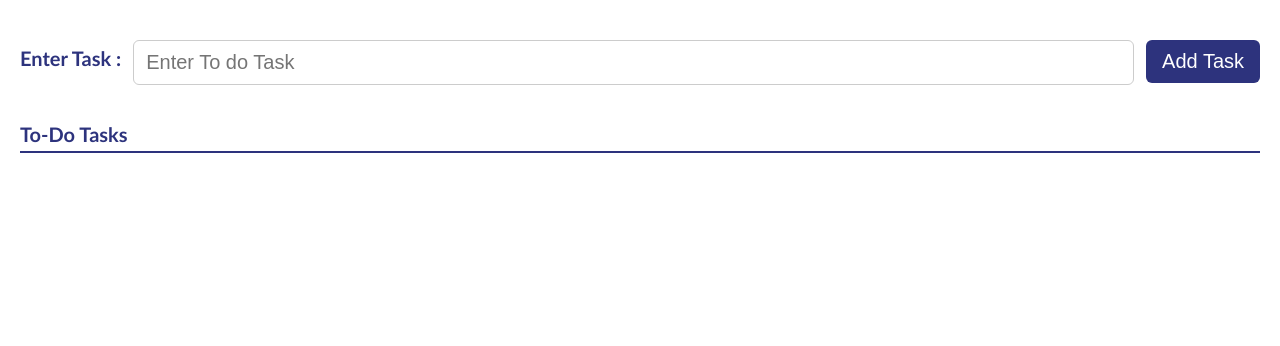
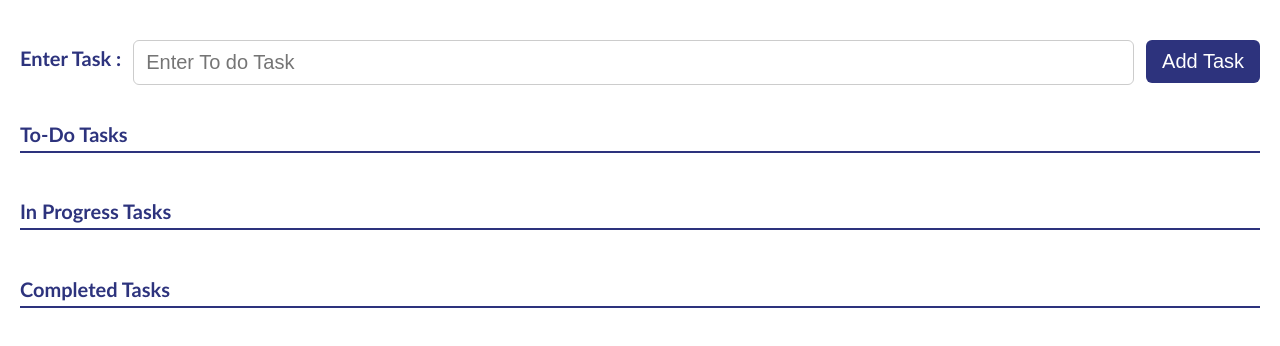
Before and after one commit to neha9029/Todo-FlexBox, a React (Create React App) app: page / in a window 1280 px wide. Shown: the top 346 px of the page. Built offline with nearby package versions, Linux system fonts and the light colour scheme.

Commit message:
added inprogress and completed tasks functions

```diff
--- a/src/App.js
+++ b/src/App.js
@@ -2,19 +2,37 @@ import { useState } from "react";
 
 export default function App() {
   const [task, setTask] = useState("");
-  const [todoTask, setTodoTask] = useState([]);
+  const [todoTasks, setTodoTasks] = useState([]);
+
+  const [inProgressTasks, setInProgressTasks] = useState([]);
+
+  const [completedTasks, setTasksToCompleted] = useState([]);
 
   function handleAddToList(task) {
     if (task.trim() === "") return;
 
-    setTodoTask((prev) => [...prev, task]);
+    setTodoTasks((prev) => [...prev, task]);
     setTask("");
+  }
+
+  function moveToInProgress(taskIndex) {
+    const task = todoTasks[taskIndex];
+    setInProgressTasks((prev) => [...prev, task]);
+    setTodoTasks((prev) => prev.filter((_, i) => i !== taskIndex));
+  }
+
+  function moveToCompleted(taskIndex) {
+    const task = inProgressTasks[taskIndex];
+    setTasksToCompleted((prev) => [...prev, task]);
+    setInProgressTasks((prev) => prev.filter((_, i) => i !== taskIndex));
   }
 
   return (
     <>
       <Task task={task} setTask={setTask} onAdd={handleAddToList} />
-      <TodoList tasks={todoTask} />
+      <TodoList tasks={todoTasks} onMove={moveToInProgress} />
+      <InProgressList tasks={inProgressTasks} onMove={moveToCompleted} />
+      <CompletedList tasks={completedTasks} />
     </>
   );
 }
@@ -37,16 +55,53 @@ function Task({ task, setTask, onAdd }) {
   );
 }
 
-function TodoList({ tasks }) {
+function TodoList({ tasks, onMove }) {
+  const [inProgressTask, setTaskInProgress] = useState([]);
+
+  function handleSetTaskInProgress(task) {
+    setTaskInProgress((prev) => [...prev, task]);
+    inProgressTask();
+  }
   return (
     <div className="todo-list">
       <h2 className="todo-task-label">To-Do Tasks</h2>
       {tasks.map((t, index) => (
         <div key={index} className="task-card">
           <span className="task-text">{t}</span>
-          <button className="inprogress-button">Move to in-progress</button>
+          <button className="inprogress-button" onClick={() => onMove(index)}>
+            Move to in-progress
+          </button>
         </div>
       ))}
     </div>
   );
 }
+
+function InProgressList({ tasks, onMove }) {
+  return (
+    <div className="todo-list">
+      <h2 className="todo-task-label">In Progress Tasks</h2>
+      {tasks.map((t, index) => (
+        <div key={index} className="task-card">
+          <span className="task-text">{t}</span>
+          <button className="complete-button" onClick={() => onMove(index)}>
+            Move to completed
+          </button>
+        </div>
+      ))}
+    </div>
+  );
+}
+
+function CompletedList({ tasks }) {
+  return (
+    <div className="todo-list">
+      <h2 className="todo-task-label">Completed Tasks</h2>
+      {tasks.map((t, index) => (
+        <div key={index} className="task-card">
+          <span className="task-text">{t}</span>
+        </div>
+      ))}
+    </div>
+  );
+}
--- a/src/index.css
+++ b/src/index.css
@@ -38,7 +38,8 @@ body {
 }
 
 .task-button,
-.inprogress-button {
+.inprogress-button,
+.complete-button {
   font-size: 20px;
   padding: 10px 16px;
   border: none;
@@ -50,7 +51,8 @@ body {
 }
 
 .task-button:hover,
-.inprogress-button:hover {
+.inprogress-button:hover,
+.complete-button:hover {
   background-color: #404ab5;
 }
 
```
